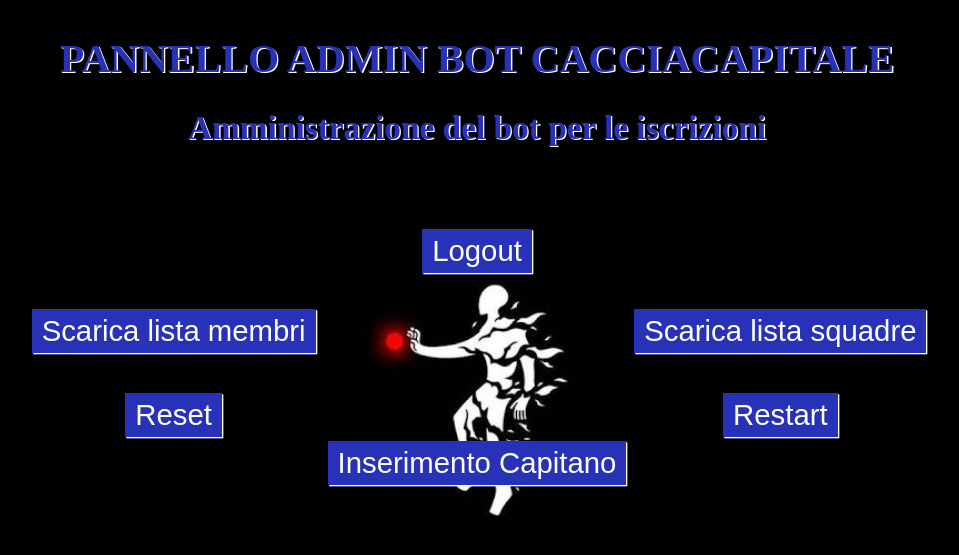
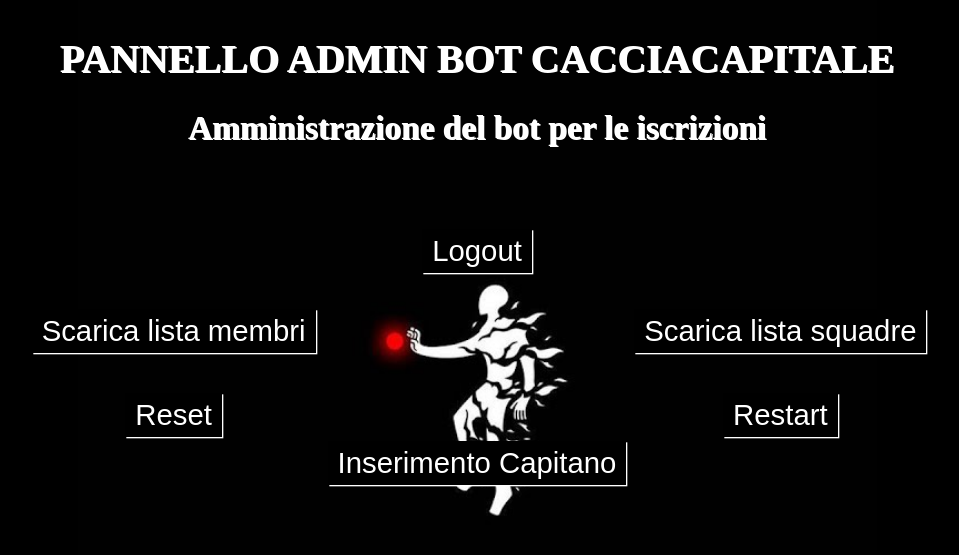
Before and after one commit to raeubaen/cacciacapitale_bot, a Django app: template templates/home.html in a window 1280 px wide. Shown: the top 555 px of the page, without its empty margins (163-1122 px from the left). Run offline with Django 3.2, Linux system fonts and the light colour scheme; the template is opened without the code that fills it, so the values that code supplies are empty.

Commit message:
Update base.html

```diff
--- a/templates/base.html
+++ b/templates/base.html
@@ -8,13 +8,13 @@
      html, body { min-height: 100%; }
 
    h1 {
-     color: #2832b8;
+     color: #FFFFFF;
      font-size: 30pt;
      text-shadow: 1pt 1pt white;
   }
 
    h2 {
-     color: #2832b8;
+     color: #FFFFFF;
      font-size: 25pt;
      text-shadow: 1pt 1pt white;
    }
@@ -81,7 +81,7 @@
     }
 
     .buttons {
-      background-color: #2832b8;
+      background-color: #000000;
       color: white;
       border: none;
       padding: 5px 10px;
```
